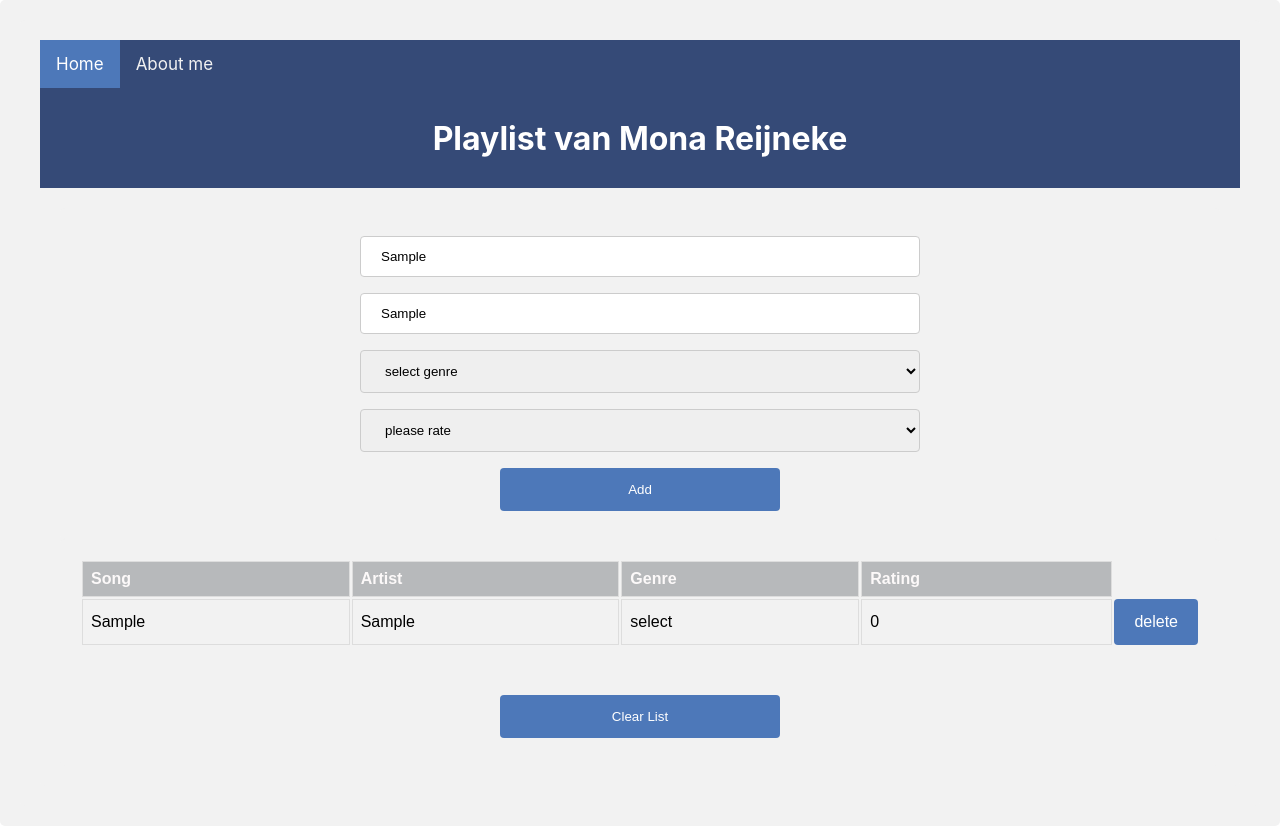
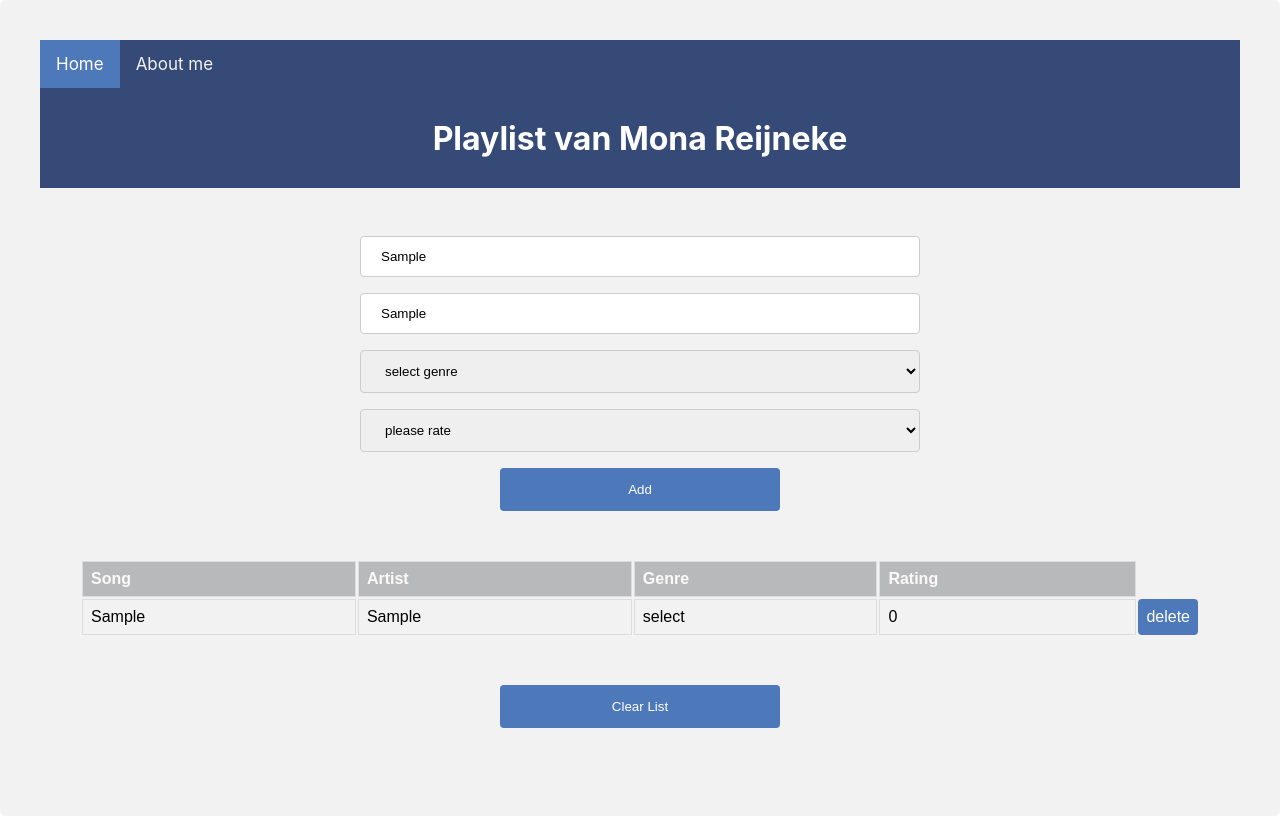
Before and after one commit to monareijneke/mona_reijneke-songsaver, a React (Create React App) app: page / in a window 1280 px wide. Both pictures are taken after typing "Sample", "Sample" into the empty fields and a click on the button "Add". Built offline with nearby package versions, Linux system fonts and the light colour scheme.

Commit message:
Delete Song Function added

```diff
--- a/src/App.css
+++ b/src/App.css
@@ -67,7 +67,6 @@ button:hover {
   width: 25px;
   background-color: #4d78b9;
   color: white;
-  padding: 14px 20px;
   margin: 8px 0;
   border: none;
   border-radius: 4px;
--- a/src/SongOverview.js
+++ b/src/SongOverview.js
@@ -14,6 +14,7 @@ function SongOverview() {
           artist: event.value.artist,
           genre: event.value.genre,
           rating: event.value.rating,
+          done: false,
         },
       ])
     );
@@ -28,11 +29,13 @@ function SongOverview() {
     // setSong("");
   }
 
-  function DeleteSong(song) {
-    console.log(song);
-    alert("clicked the delete song button");
+  function deleteSong(id) {
+    console.log(id);
+    const newList = songItems.filter(song => id !== song.id);
+    setSongItems(newList);
   }
-  function EmptyList() {
+
+  function emptyList() {
     setSongItems([]);
   }
 
@@ -41,8 +44,8 @@ function SongOverview() {
       <SongForm handleSubmit={handleSubmit} addSong={addSong} />
       <SongList
         songs={songItems}
-        EmptyList={EmptyList}
-        DeleteSong={DeleteSong}
+        emptyList={emptyList}
+        deleteSong={deleteSong}
       />
     </div>
   );
--- a/src/components/SongList.js
+++ b/src/components/SongList.js
@@ -1,16 +1,27 @@
 function SongList(songs) {
-  console.log(songs);
-  const title = songs.songs.map(song => (
-    <tr id={songs.songs.id}>
+  console.log(songs.songs);
+  const title = songs.songs.map(song =>
+    !song.done ? (
+      <>
+        <tr id={song.id}>
           <td>{song.title}</td>
           <td>{song.artist}</td>
           <td>{song.genre}</td>
           <td>{song.rating}</td>
-      <td className="delsong" onclick={songs.DeleteSong}>
+          <td
+            className="delsong"
+            onClick={() => {
+              songs.deleteSong(song.id);
+            }}
+          >
             delete
           </td>
         </tr>
-  ));
+      </>
+    ) : (
+      ""
+    )
+  );
   return (
     <div>
       <table style={{ width: "100%" }}>
@@ -26,7 +37,7 @@ function SongList(songs) {
       </table>
       <br />
       <br />
-      <button onClick={songs.EmptyList}>Clear List</button>
+      <button onClick={songs.emptyList}>Clear List</button>
     </div>
   );
 }
```
Also changed, not shown: src/recycling-bin.png (added). Lines whose indentation alone changed are shown as unchanged.
